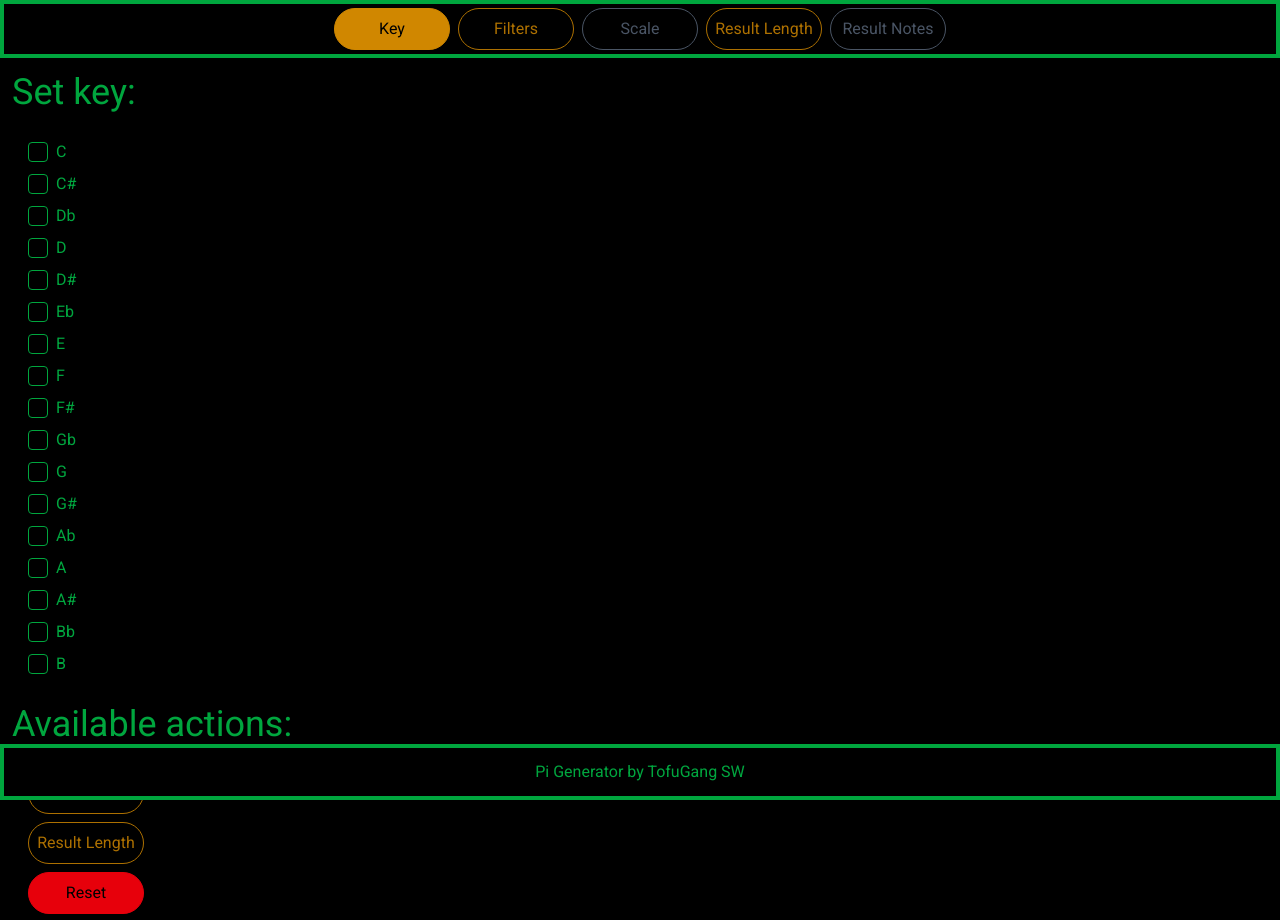
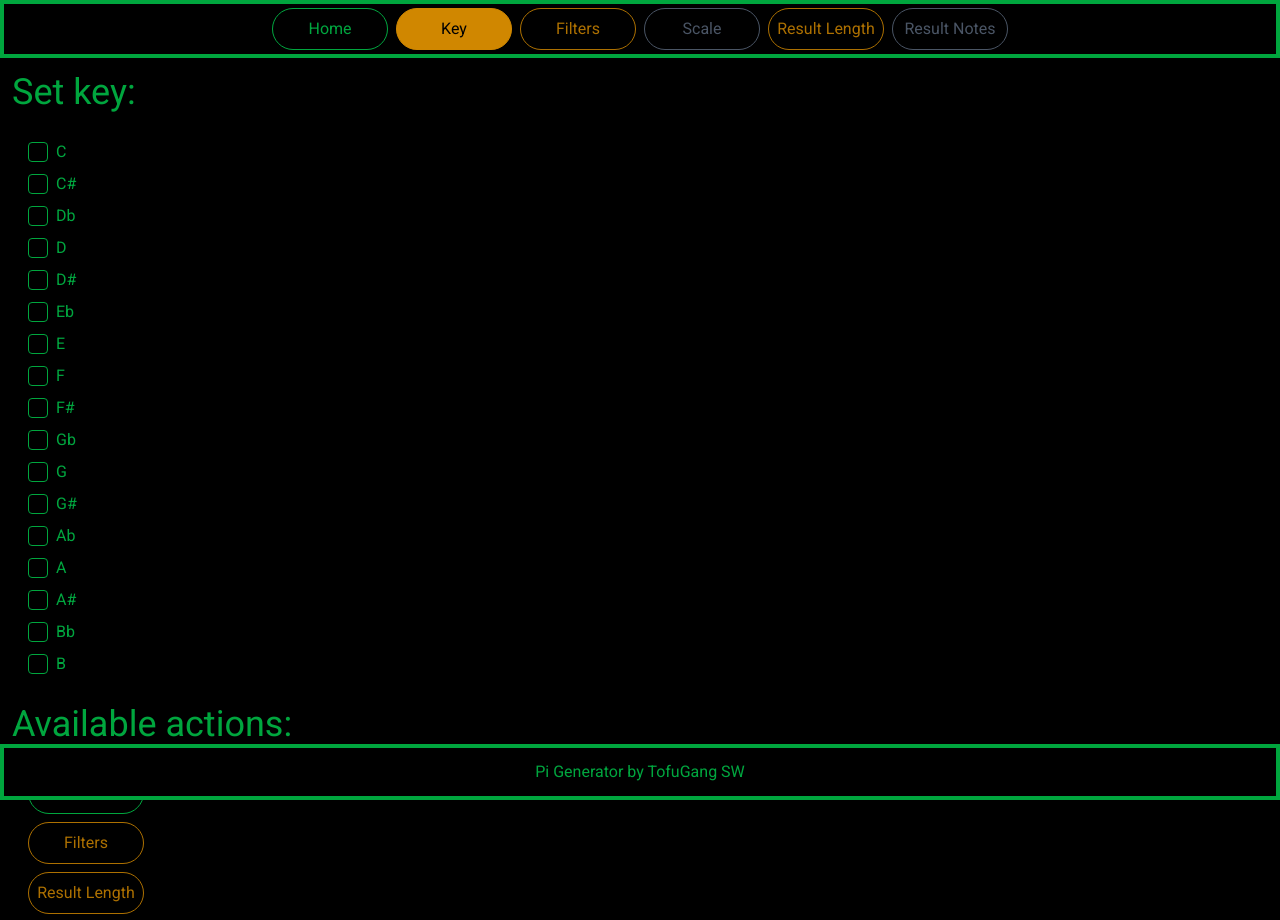
Before and after one commit to Tofu-Gang/pi-generator, a React (Vite) app: page /key in a window 1280 px wide. Shown: the top 920 px of the page. Built offline with nearby package versions, Linux system fonts and the light colour scheme.

Commit message:
add home link to breadcrumbs/available links home page visit no longer resets all states; reset button does it while redirecting to home refactoring

```diff
--- a/src/components/AvailableLinks.jsx
+++ b/src/components/AvailableLinks.jsx
@@ -1,15 +1,16 @@
 import { useMusic } from "../context/music.jsx";
-import { Link, useLocation } from "react-router";
+import { useLocation } from "react-router";
 import Content from "./Content.jsx";
 import Button from "./Button.jsx";
 
 function AvailableLinks() {
-    const {links} = useMusic();
+    const {links, resetAll} = useMusic();
     const location = useLocation();
 
     return (
         <Content title="Available actions:" children={
             <div className="flex flex-col">
+                {location.pathname !== "/" && <Button done={true} link={"/"} display="Home" />}
                 {links
                     .filter((link) => link.state.available() && link.path !== location.pathname)
                     .map((link) =>
@@ -23,7 +24,7 @@ function AvailableLinks() {
                         />
                     )
                 }
-                {location.pathname !== "/" && <Button available={true} link={"/"} display="Reset" isReset={true}/>}
+                {<Button available={true} link={"/"} display="Reset" isReset={true} onClick={resetAll} />}
             </div>
         }/>
     );
--- a/src/components/Breadcrumbs.jsx
+++ b/src/components/Breadcrumbs.jsx
@@ -8,6 +8,7 @@ function Breadcrumbs() {
 
     return (
         <div className="flex flex-nowrap overflow-auto no-scrollbar">
+            <Button done={true} link={"/"} display="Home" />
             {links.map((breadcrumb) =>
                 <Button
                     key={breadcrumb.display}
--- a/src/components/Button.jsx
+++ b/src/components/Button.jsx
@@ -9,7 +9,7 @@ function Button({available, done, isCurrentPage, link, display, onClick, isReset
         >
             <button
                 className={`text-xs lg:text-base m-1 p-2 rounded-full w-fit cursor-pointer min-w-23 lg:min-w-29 whitespace-nowrap
-                ${isReset ? "text-black bg-red-600 border-red-600" : done ? isCurrentPage ?
+                ${isReset ? "text-red-600 border-red-600" : done ? isCurrentPage ?
                         "text-black bg-green-600" :
                         "text-green-600" :
                     available ?
--- a/src/context/music.jsx
+++ b/src/context/music.jsx
@@ -78,6 +78,38 @@ export function MusicProvider({ children }) {
             return this.value.length > 0
         }
     });
+
+    function resetAll() {
+        setKey((current) => ({
+            ...current,
+            value: Defaults.key
+        }));
+        setFilters((current) => ({
+            ...current,
+            value: Defaults.filters
+        }));
+        setScales((current) => ({
+            ...current,
+            value: Defaults.scales
+        }));
+        setScale((current) => ({
+            ...current,
+            value: Defaults.scale
+        }));
+        setNotes((current) => ({
+            ...current,
+            value: Defaults.notes
+        }));
+        setResultLength((current) => ({
+            ...current,
+            value: Defaults.resultLength
+
+        }));
+        setResultNotes((current) => ({
+            ...current,
+            value: Defaults.resultNotes
+        }));
+    }
 
     const Breadcrumbs = [
         {
@@ -165,7 +197,8 @@ export function MusicProvider({ children }) {
             notes, setNotes,
             resultLength, setResultLength,
             resultNotes, setResultNotes,
-            links: Breadcrumbs
+            links: Breadcrumbs,
+            resetAll
         }}
     >
         {children}
--- a/src/pages/home.jsx
+++ b/src/pages/home.jsx
@@ -1,43 +1,7 @@
-import { useEffect } from "react";
-import { useMusic, Defaults } from "../context/music.jsx";
 import PageContent from "../components/PageContent.jsx";
 import Content from "../components/Content.jsx";
 
 function Home() {
-    const {setKey, setFilters, setScales, setScale, setNotes, setResultLength, setResultNotes} = useMusic();
-
-    useEffect(() => {
-        setKey((current) => ({
-            ...current,
-            value: Defaults.key
-        }));
-        setFilters((current) => ({
-            ...current,
-            value: Defaults.filters
-        }));
-        setScales((current) => ({
-            ...current,
-            value: Defaults.scales
-        }));
-        setScale((current) => ({
-            ...current,
-            value: Defaults.scale
-        }));
-        setNotes((current) => ({
-            ...current,
-            value: Defaults.notes
-        }));
-        setResultLength((current) => ({
-            ...current,
-            value: Defaults.resultLength
-
-        }));
-        setResultNotes((current) => ({
-            ...current,
-            value: Defaults.resultNotes
-        }));
-    }, []);
-
     return (
         <PageContent children={
             <Content
--- a/src/pages/length.jsx
+++ b/src/pages/length.jsx
@@ -18,7 +18,7 @@ function Length() {
                             <Checkbox
                                 className={"h-5 w-5 cursor-pointer transition-all appearance-none rounded border border-green-600 checked:bg-green-600"}
                                 key={resultLengthData.name}
-                                name={resultLengthData.name}
+                                name={`${resultLengthData.name} (${resultLengthData.length} notes)`}
                                 checked={resultLengthData.name === resultLength.value?.name}
                                 onChange={() => setResultLength((current) => ({
                                     ...current,
```
